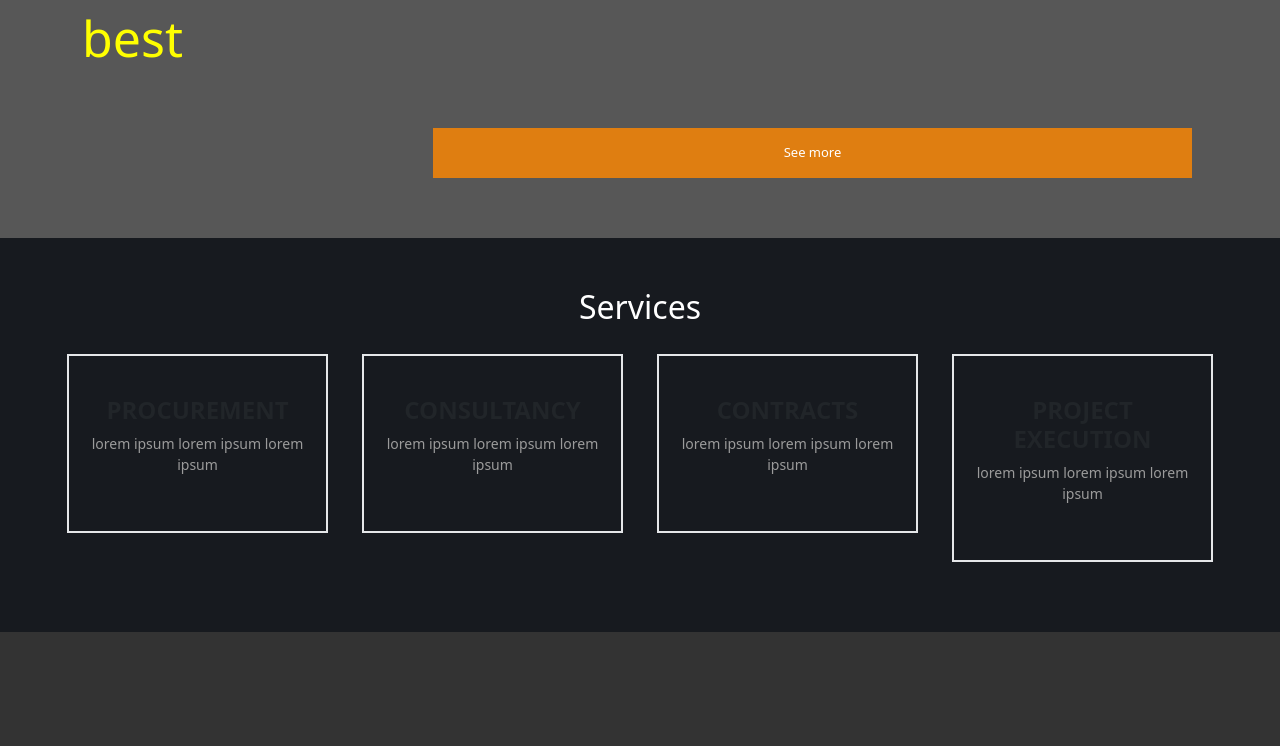
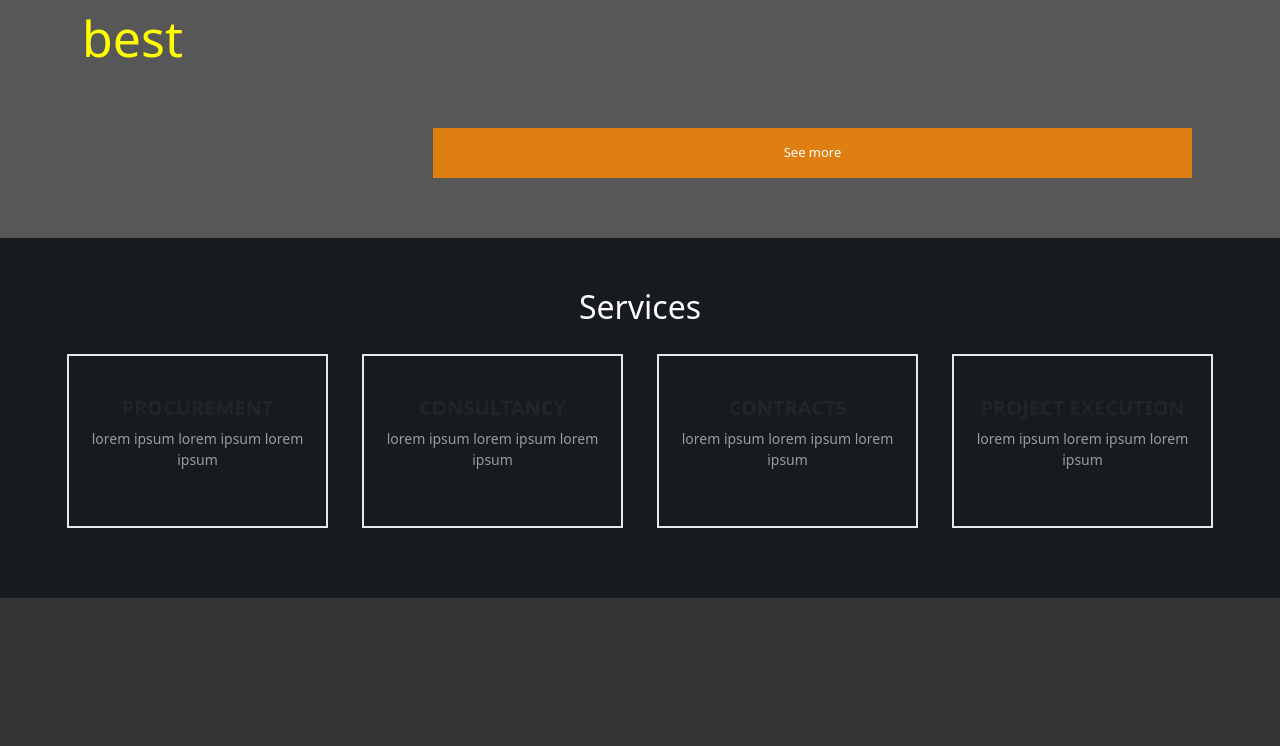
Before and after one commit to devteni/MC-jade, a Next.js app: page / in a window 1280 px wide. Shown: the part 1743-2489 px from the top of the page. Built offline with nearby package versions, Linux system fonts and the light colour scheme.

Commit message:
[feat]: modified stylings

```diff
--- a/components/Service.js
+++ b/components/Service.js
@@ -3,7 +3,7 @@ import React from "react";
 export const Service = ({name, desc}) => {
     return(
         <div className="serv" data-aos="zoom-in">
-            <h4>{name}</h4>
+            <h5>{name}</h5>
             <p>{desc}</p>
         </div>
     )
--- a/pages/home.js
+++ b/pages/home.js
@@ -50,7 +50,7 @@ export default function Index() {
                 <Container className="pt-5">
                     <div className="row">
                         <Col sm style={{boxShadow:"5px 5px 5px gray"}}>
-                            <h1 className="font-weight-bolder" style={{color: "rgba(255, 136, 0, 0.808);"}}>WE&apos;RE THE BEST AT WHAT WE DO
+                            <h1 className="font-weight-bolder" style={{color: "rgba(255, 136, 0, 0.808)"}}>WE&apos;RE THE BEST AT WHAT WE DO
                             </h1>
                             <section>
                             <p>Lorem ipsum dolor sit amet consectetur adipisicing elit. Sint voluptates, possimus ipsa quod amet maiores cum suscipit iure obcaecati veniam quis quae unde doloremque mollitia autem nulla nisi fugiat eveniet? Et inventore dolores necessitatibus alias corrupti ducimus quibusdam ipsam voluptatum, cum dignissimos reiciendis, impedit quia tempore sit tempora animi molestias provident nemo modi mollitia maxime!
--- a/styles/style.css
+++ b/styles/style.css
@@ -92,12 +92,12 @@
 
 .serv{
   margin: 20px 5px;
-  padding: 40px 10px;
+  padding: 40px 5px;
   border: 2px solid #e5e7e9;
   text-align: center;
 }
 
-.serv h4 {
+.serv h5 {
   text-transform: uppercase;
   font-weight: bold;
   /* padding: ; */
@@ -106,7 +106,7 @@
 .serv p {
   color: #9b9b9b;
   font-size: 14px;
-  /* padding: 10px */
+  padding: 0 10px
 }
 
 .serv:hover{
```
